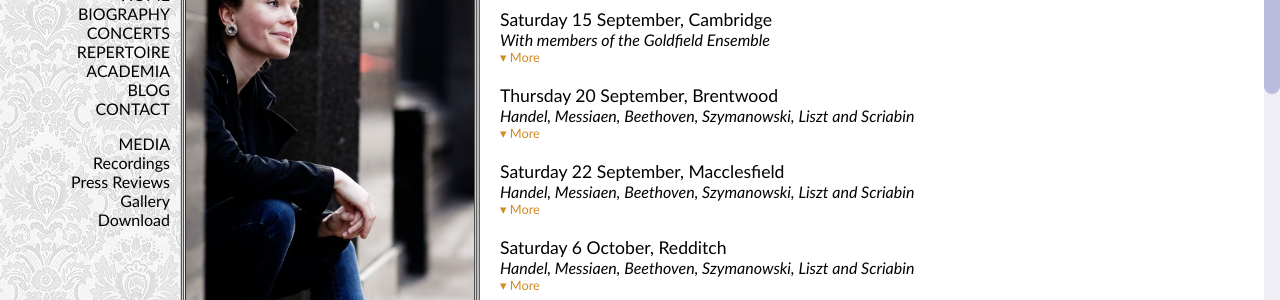
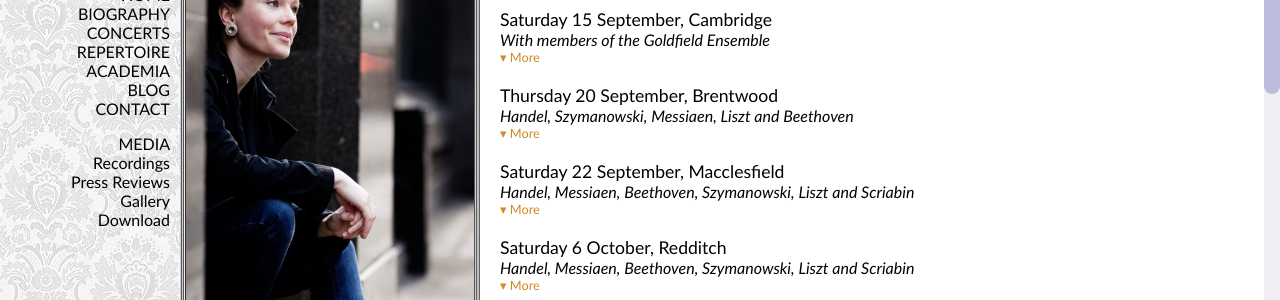
Before and after one commit to hammonc/clarehammond.com, a Jekyll site: the page built from concerts.html, in a window 1280 px wide. Shown: the part 135-435 px from the top of the page. Built offline with Jekyll 4.4.1, drawn with Linux system fonts in a browser that asks for light colours.

Commit message:
concert update

```diff
--- a/concerts.html
+++ b/concerts.html
@@ -22,7 +22,7 @@ image: concerts.jpg
 
 <div class="listing">
   <div class="listing-heading">Thursday 20 September, Brentwood</div>
-  <div class="listing-trailer">Handel, Messiaen, Beethoven, Szymanowski, Liszt and Scriabin</div>
+  <div class="listing-trailer">Handel, Szymanowski, Messiaen, Liszt and Beethoven</div>
   <div class="listing-details concealed">
     <p>Handel - Suite No. 6 in F sharp minor, HWV 431</p>
     <p>Szymanowski - M&#233;topes, Op. 29</p>
```
